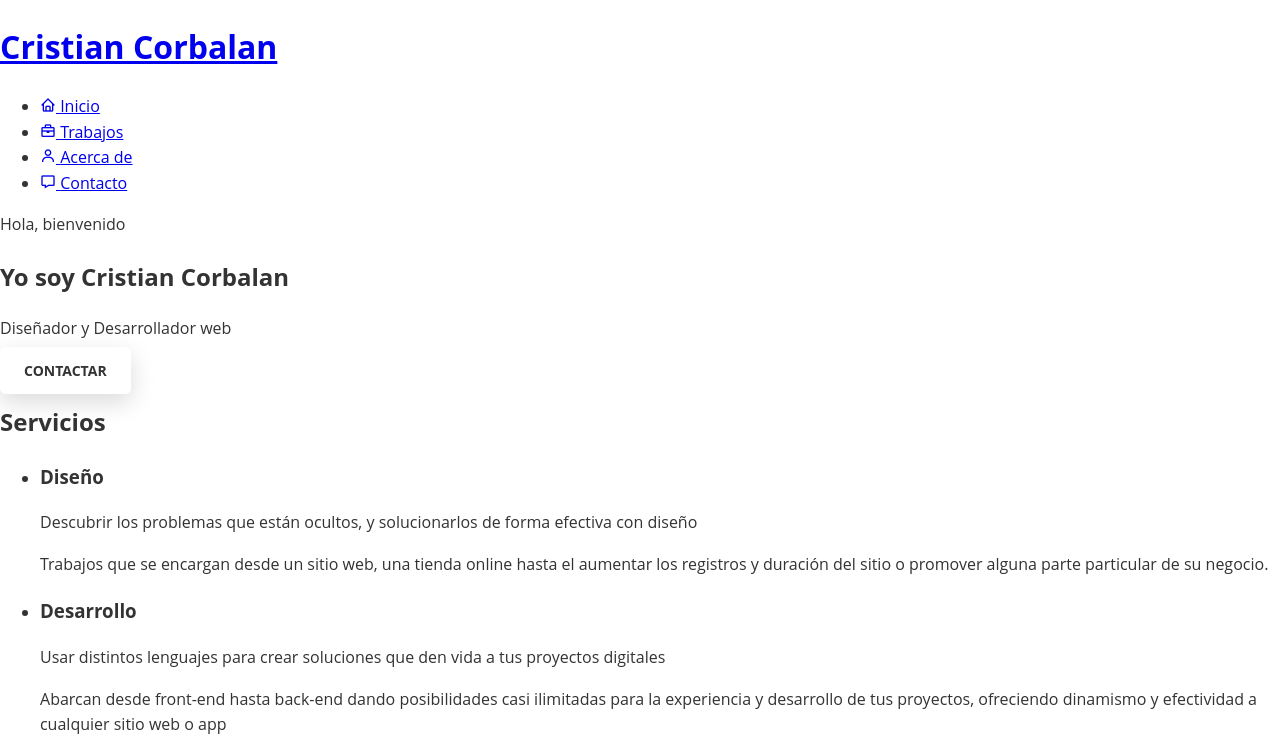
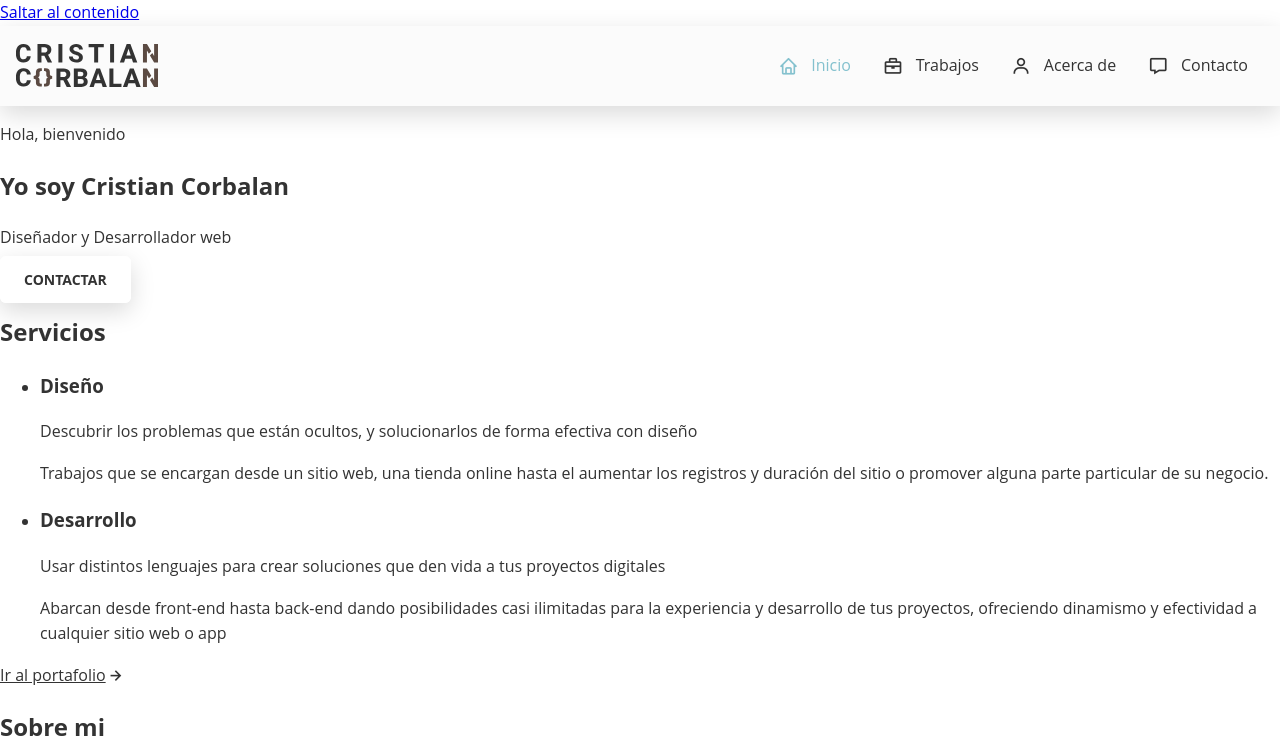
Before and after one commit to cristian-corbalan/cristian-corbalan.github.io, a plain HTML site: page index.html in a window 1280 px wide. Shown: the top 745 px of the page. Drawn offline with nearby package versions, Linux system fonts and the light colour scheme.

Commit message:
feat: Add styles to the main header and nav

```diff
--- /dev/null
+++ b/stylesheets/layout/_header.scss
@@ -0,0 +1,44 @@
+.main-header {
+  position: relative;
+  padding: 1.5rem 0;
+
+  box-shadow: 0px 8px 24px rgba(0, 0, 0, 0.15);
+
+  background-color: $background-milk-white;
+}
+
+#logo {
+  position: absolute;
+  top: calc(50% - 12px);
+
+  text-indent: -2000px;
+  overflow: hidden;
+  height: 24px;
+  width: 100%;
+  margin: 0;
+
+  background-image: image("brand/logo-min-color.svg");
+  background-repeat: no-repeat;
+  background-position: center;
+  background-size: contain;
+}
+
+@media screen and (min-width: map-get($breakpoints, 'large')) {
+  .main-header {
+    display: flex;
+
+    padding: 1rem;
+    align-items: center;
+
+    justify-content: space-between;
+  }
+
+  #logo {
+    position: static;
+
+    background-image: image("brand/logo-color.svg");
+
+    width: 160px;
+    height: 48px;
+  }
+}
--- /dev/null
+++ b/stylesheets/layout/_navbar.scss
@@ -0,0 +1,85 @@
+.main-nav {
+  position: fixed;
+  bottom: 0;
+
+  box-shadow: 0px -8px 24px rgba(0, 0, 0, 0.15);
+  width: 100%;
+  height: 100%;
+  max-height: 64px;
+
+  background: $background-milk-white;
+}
+
+.main-nav__list {
+  display: flex;
+  height: 100%;
+  max-width: 482px;
+  margin: 0 auto;
+  padding: 0;
+
+  list-style: none;
+}
+
+.main-nav__item {
+  flex-grow: 1;
+}
+
+.main-nav__link {
+  justify-content: center;
+  align-items: center;
+
+  display: flex;
+  height: 100%;
+
+  color: $font-black;
+  font-size: 20px;
+  text-decoration: none;
+}
+
+.main-nav__link--active {
+  color: $blue-75;
+
+  pointer-events: none;
+}
+
+.main-nav__link-text {
+  @include sr-only;
+}
+
+@media screen and (min-width: map-get($breakpoints, 'large')) {
+  .main-nav {
+    position: static;
+
+
+    background: none;
+    box-shadow: none;
+  }
+
+  .main-nav__list {
+    justify-content: flex-end;
+    margin: 0 0 0 auto;
+    width: fit-content;
+    max-width: none;
+  }
+
+  .main-nav__item {
+    flex-grow: 0;
+  }
+
+  .main-nav__link {
+    padding: 0 1rem;
+
+  }
+
+  .main-nav__link-icon {
+    margin-right: .8rem;
+  }
+
+  .main-nav__link-text {
+    position: static;
+    width: auto;
+    height: auto;
+    overflow: visible;
+    font-size: 1rem;
+  }
+}
--- a/stylesheets/main.scss
+++ b/stylesheets/main.scss
@@ -10,7 +10,7 @@
 @import 'base/base', 'base/typography', 'base/helpers';
 
 // Layout-related sections
-@import 'layout/footer';
+@import 'layout/footer', 'layout/header', 'layout/navbar';
 
 // Components
 @import 'components/button';
```
Also changed, not shown: assets/images/brand/logo-color.svg (added), assets/images/brand/logo-min-color.svg (added), stylesheets/main.css, 1 other file.
